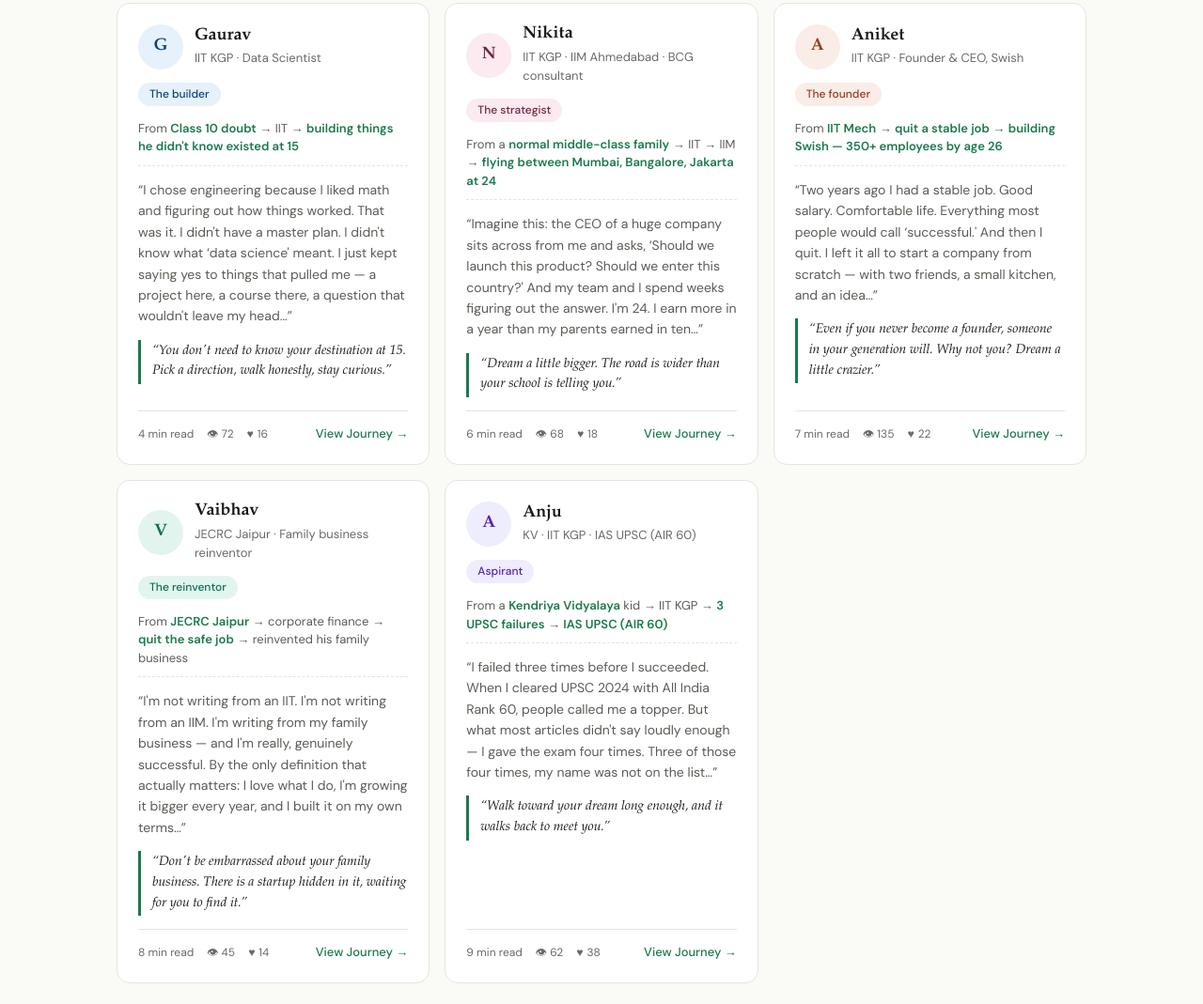
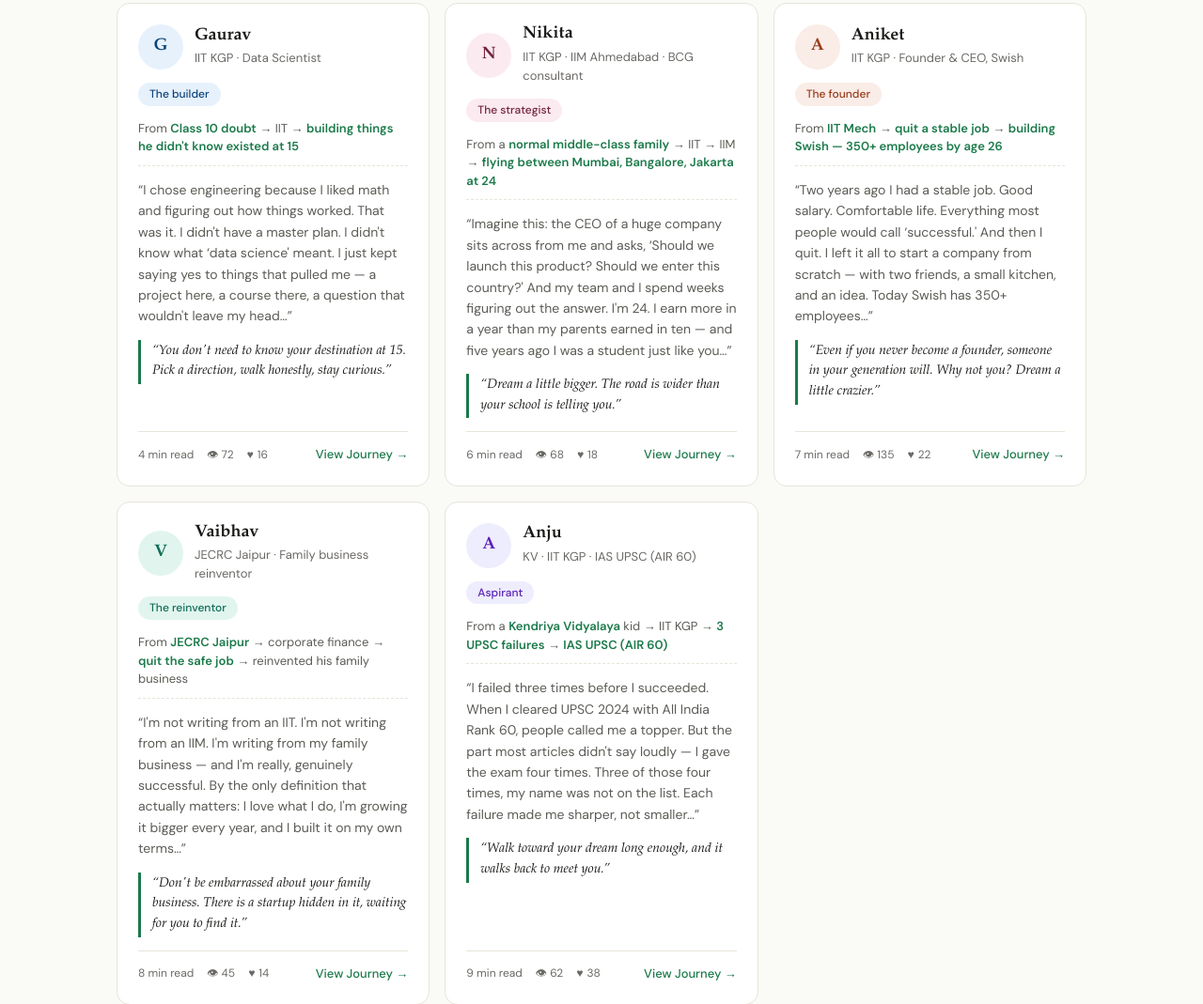
Before and after one commit to ggupta0945/saarthitrust.github.io, a plain HTML site: page journeys/index.html in a window 1280 px wide. Shown: the part 1315-2384 px from the top of the page at 94% size. Drawn offline with nearby package versions, Linux system fonts and the light colour scheme; no server answers.

Commit message:
Balance all 5 postcard stories to ~5 lines so no card has gaps
The previous fix anchored footers to the bottom, but content-length
mismatch still left a visible gap between the quote and footer on
shorter cards. Tightened each story so all five render at ~157px
(5 lines) at the standard card width:

- Aniket: extended by one sentence ("Today Swish has 350+
  employees…") — was 4 lines
- Nikita: trimmed back to ~5 lines (the earlier pass had pushed it
  to 6, which then made Aniket's row look unbalanced)
- Anju: trimmed the long version and added a single short line
  ("Each failure made me sharper, not smaller…") so it lands at
  5 lines and matches Vaibhav exactly

Result: row 1 (Gaurav/Nikita/Aniket) all 515px tall, row 2
(Vaibhav/Anju) both 536px tall, every card's quote sits flush
against its story.

Co-Authored-By: Claude Opus 4.7 <noreply@anthropic.com>

```diff
--- a/journeys/index.html
+++ b/journeys/index.html
@@ -425,7 +425,7 @@ footer{padding:48px 0 32px;background:var(--bg)}
         </div>
         <span class="pcard-tag tag-strategist" data-en="The strategist" data-hi="रणनीतिकार">The strategist</span>
         <div class="pcard-arc" data-en="From a <b>normal middle-class family</b> → IIT → IIM → <b>flying between Mumbai, Bangalore, Jakarta at 24</b>" data-hi="<b>आम मध्यमवर्गीय परिवार</b> से → IIT → IIM → <b>24 की उम्र में मुंबई-बैंगलोर-जकार्ता उड़ना</b>">From a <b>normal middle-class family</b> → IIT → IIM → <b>flying between Mumbai, Bangalore, Jakarta at 24</b></div>
-        <p class="pcard-story" data-en="“Imagine this: the CEO of a huge company sits across from me and asks, ‘Should we launch this product? Should we enter this country?' And my team and I spend weeks figuring out the answer. I'm 24. I earn more in a year than my parents earned in ten…”" data-hi="“कल्पना कीजिए: एक बड़ी कंपनी का CEO मेरे सामने बैठकर पूछता है, ‘क्या हमें यह प्रोडक्ट लॉन्च करना चाहिए?' और हमारी टीम हफ़्तों में जवाब निकालती है। मैं 24 साल की हूँ…”">“Imagine this: the CEO of a huge company sits across from me and asks, ‘Should we launch this product? Should we enter this country?' And my team and I spend weeks figuring out the answer. I'm 24. I earn more in a year than my parents earned in ten…”</p>
+        <p class="pcard-story" data-en="“Imagine this: the CEO of a huge company sits across from me and asks, ‘Should we launch this product? Should we enter this country?' And my team and I spend weeks figuring out the answer. I'm 24. I earn more in a year than my parents earned in ten — and five years ago I was a student just like you…”" data-hi="“कल्पना कीजिए: एक बड़ी कंपनी का CEO मेरे सामने बैठकर पूछता है, ‘क्या हमें यह प्रोडक्ट लॉन्च करना चाहिए?' और हमारी टीम हफ़्तों में जवाब निकालती है। मैं 24 साल की हूँ — और पाँच साल पहले मैं तुम्हारी तरह एक छात्र थी…”">“Imagine this: the CEO of a huge company sits across from me and asks, ‘Should we launch this product? Should we enter this country?' And my team and I spend weeks figuring out the answer. I'm 24. I earn more in a year than my parents earned in ten — and five years ago I was a student just like you…”</p>
         <div class="pcard-quote" data-en="“Dream a little bigger. The road is wider than your school is telling you.”" data-hi="“थोड़ा बड़ा सपना देखो। रास्ता उससे चौड़ा है जितना तुम्हारा स्कूल बता रहा है।”">“Dream a little bigger. The road is wider than your school is telling you.”</div>
         <div class="pcard-footer">
           <div class="pcard-stats">
@@ -447,7 +447,7 @@ footer{padding:48px 0 32px;background:var(--bg)}
         </div>
         <span class="pcard-tag tag-founder" data-en="The founder" data-hi="संस्थापक">The founder</span>
         <div class="pcard-arc" data-en="From <b>IIT Mech</b> → <b>quit a stable job</b> → <b>building Swish — 350+ employees by age 26</b>" data-hi="<b>IIT मैकेनिकल</b> → <b>स्थिर नौकरी छोड़ी</b> → <b>26 की उम्र में 350+ कर्मचारियों वाली Swish</b>">From <b>IIT Mech</b> → <b>quit a stable job</b> → <b>building Swish — 350+ employees by age 26</b></div>
-        <p class="pcard-story" data-en="“Two years ago I had a stable job. Good salary. Comfortable life. Everything most people would call ‘successful.' And then I quit. I left it all to start a company from scratch — with two friends, a small kitchen, and an idea…”" data-hi="“दो साल पहले मेरे पास एक स्थिर नौकरी थी, अच्छी सैलरी, आरामदायक ज़िंदगी। फिर मैंने सब छोड़ दिया — दो दोस्तों, एक छोटे रसोई और एक आइडिया के साथ…”">“Two years ago I had a stable job. Good salary. Comfortable life. Everything most people would call ‘successful.' And then I quit. I left it all to start a company from scratch — with two friends, a small kitchen, and an idea…”</p>
+        <p class="pcard-story" data-en="“Two years ago I had a stable job. Good salary. Comfortable life. Everything most people would call ‘successful.' And then I quit. I left it all to start a company from scratch — with two friends, a small kitchen, and an idea. Today Swish has 350+ employees…”" data-hi="“दो साल पहले मेरे पास एक स्थिर नौकरी थी, अच्छी सैलरी, आरामदायक ज़िंदगी। फिर मैंने सब छोड़ दिया — दो दोस्तों, एक छोटे रसोई और एक आइडिया के साथ। आज Swish में 350+ लोग काम करते हैं…”">“Two years ago I had a stable job. Good salary. Comfortable life. Everything most people would call ‘successful.' And then I quit. I left it all to start a company from scratch — with two friends, a small kitchen, and an idea. Today Swish has 350+ employees…”</p>
         <div class="pcard-quote" data-en="“Even if you never become a founder, someone in your generation will. Why not you? Dream a little crazier.”" data-hi="“अगर आप कभी संस्थापक नहीं बनेंगे, तो भी आपकी पीढ़ी का कोई बनेगा। आप क्यों नहीं? थोड़ा पागलपन वाला सपना देखो।”">“Even if you never become a founder, someone in your generation will. Why not you? Dream a little crazier.”</div>
         <div class="pcard-footer">
           <div class="pcard-stats">
@@ -491,7 +491,7 @@ footer{padding:48px 0 32px;background:var(--bg)}
         </div>
         <span class="pcard-tag tag-civil-servant" data-en="Aspirant" data-hi="उम्मीदवार">Aspirant</span>
         <div class="pcard-arc" data-en="From a <b>Kendriya Vidyalaya</b> kid → IIT KGP → <b>3 UPSC failures</b> → <b>IAS UPSC (AIR 60)</b>" data-hi="<b>केंद्रीय विद्यालय</b> की छात्रा से → IIT खड़गपुर → <b>3 बार UPSC में असफल</b> → <b>IAS UPSC (AIR 60)</b>">From a <b>Kendriya Vidyalaya</b> kid → IIT KGP → <b>3 UPSC failures</b> → <b>IAS UPSC (AIR 60)</b></div>
-        <p class="pcard-story" data-en="“I failed three times before I succeeded. When I cleared UPSC 2024 with All India Rank 60, people called me a topper. But what most articles didn't say loudly enough — I gave the exam four times. Three of those four times, my name was not on the list…”" data-hi="“मैं तीन बार असफल हुई इससे पहले कि मैं सफल हुई। जब मैंने UPSC 2024 AIR 60 के साथ क्लियर किया, लोगों ने मुझे टॉपर कहा। लेकिन अधिकांश लेखों ने ज़ोर से नहीं कहा — मैंने यह परीक्षा चार बार दी। चार में से तीन बार मेरा नाम सूची में नहीं था…”">“I failed three times before I succeeded. When I cleared UPSC 2024 with All India Rank 60, people called me a topper. But what most articles didn't say loudly enough — I gave the exam four times. Three of those four times, my name was not on the list…”</p>
+        <p class="pcard-story" data-en="“I failed three times before I succeeded. When I cleared UPSC 2024 with All India Rank 60, people called me a topper. But the part most articles didn't say loudly — I gave the exam four times. Three of those four times, my name was not on the list. Each failure made me sharper, not smaller…”" data-hi="“मैं तीन बार असफल हुई इससे पहले कि मैं सफल हुई। जब मैंने UPSC 2024 AIR 60 के साथ क्लियर किया, लोगों ने टॉपर कहा। लेकिन अधिकांश लेख ज़ोर से नहीं कहते — मैंने यह परीक्षा चार बार दी। चार में से तीन बार मेरा नाम सूची में नहीं था। हर असफलता ने मुझे और तीक्ष्ण बनाया, छोटा नहीं…”">“I failed three times before I succeeded. When I cleared UPSC 2024 with All India Rank 60, people called me a topper. But the part most articles didn't say loudly — I gave the exam four times. Three of those four times, my name was not on the list. Each failure made me sharper, not smaller…”</p>
         <div class="pcard-quote" data-en="“Walk toward your dream long enough, and it walks back to meet you.”" data-hi="“अपने सपने की ओर इतना चलो कि वो तुम्हारी ओर लौट आए।”">“Walk toward your dream long enough, and it walks back to meet you.”</div>
         <div class="pcard-footer">
           <div class="pcard-stats">
```
